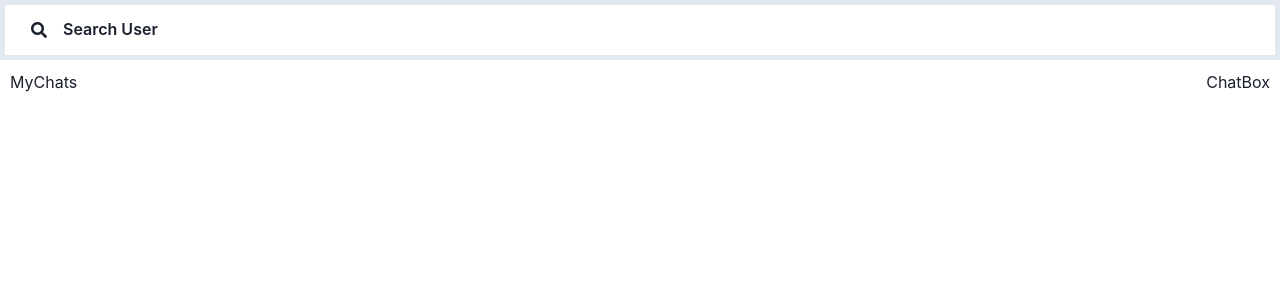
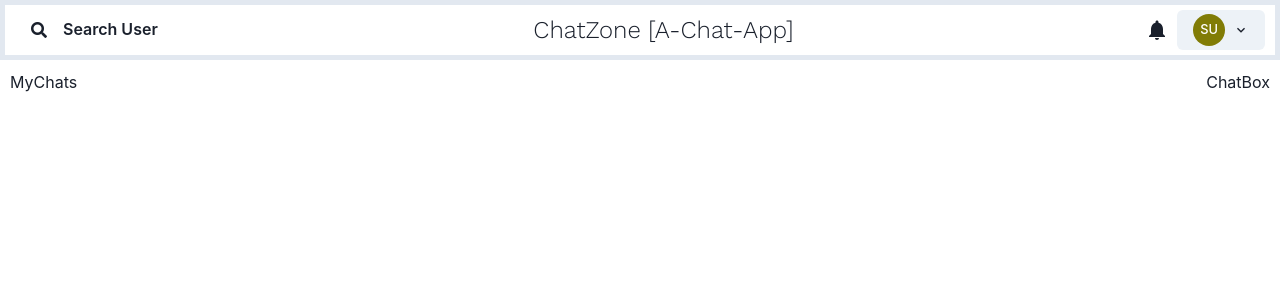
Before and after one commit to stalin670/ChatZone, a React (Create React App) app in the folder frontend/: page /chats in a window 1280 px wide. Shown: the top 300 px of the page. Built offline with nearby package versions, Linux system fonts and the light colour scheme; sample sign-in values are in the browser's storage.

Commit message:
building chatapp header

```diff
--- /dev/null
+++ b/frontend/src/components/miscellaneous/ProfileModal.js
@@ -0,0 +1,70 @@
+import { ViewIcon } from "@chakra-ui/icons";
+import {
+  Button,
+  IconButton,
+  Image,
+  Modal,
+  ModalBody,
+  ModalCloseButton,
+  ModalContent,
+  ModalFooter,
+  ModalHeader,
+  ModalOverlay,
+  Text,
+  useDisclosure,
+} from "@chakra-ui/react";
+import React from "react";
+
+const ProfileModal = ({ user, children }) => {
+  const { isOpen, onOpen, onClose } = useDisclosure();
+  return (
+    <>
+      {children ? (
+        <span onClick={onOpen}>{children}</span>
+      ) : (
+        <IconButton display={{ base: "flex" }} icon={<ViewIcon />} />
+      )}
+      <Modal size="lg" isOpen={isOpen} onClose={onClose} isCentered>
+        <ModalOverlay />
+        <ModalContent height="410px">
+          <ModalHeader
+            fontSize="40px"
+            fontFamily="Work sans"
+            display="flex"
+            justifyContent="center"
+          >
+            {user.name}
+          </ModalHeader>
+          <ModalCloseButton />
+          <ModalBody
+            display="flex"
+            flexDirection="column"
+            alignItems="center"
+            justifyContent="space-between"
+          >
+            <Image
+              borderRadius="full"
+              boxSize="150px"
+              src={user.pic}
+              alt={user.name}
+            />
+            <Text
+              fontSize={{ base: "28px", md: "30px" }}
+              fontFamily="Work sans"
+            >
+              Email: {user.email}
+            </Text>
+          </ModalBody>
+
+          <ModalFooter>
+            <Button colorScheme="blue" mr={3} onClick={onClose}>
+              Close
+            </Button>
+          </ModalFooter>
+        </ModalContent>
+      </Modal>
+    </>
+  );
+};
+
+export default ProfileModal;
--- a/frontend/src/components/miscellaneous/SideDrawer.js
+++ b/frontend/src/components/miscellaneous/SideDrawer.js
@@ -1,11 +1,27 @@
-import { Box, Button, Text, Tooltip } from "@chakra-ui/react";
+import {
+  Avatar,
+  Box,
+  Button,
+  Menu,
+  MenuButton,
+  MenuDivider,
+  MenuItem,
+  MenuList,
+  Text,
+  Tooltip,
+} from "@chakra-ui/react";
 import React, { useState } from "react";
+import { BellIcon, ChevronDownIcon } from "@chakra-ui/icons";
+import { ChatState } from "../../Context/ChatProvider";
+import ProfileModal from "./ProfileModal";
 
 const SideDrawer = () => {
   const [search, setSearch] = useState("");
   const [searchResult, setSearchResult] = useState([]);
   const [loading, setLoading] = useState(false);
   const [loadingChat, setLoadingChat] = useState(false);
+
+  const { user } = ChatState();
 
   return (
     <>
@@ -26,6 +42,33 @@ const SideDrawer = () => {
             </Text>
           </Button>
         </Tooltip>
+        <Text fontSize="2xl" fontFamily="Work sans">
+          ChatZone [A-Chat-App]
+        </Text>
+        <div>
+          <Menu>
+            <MenuButton p={1}>
+              <BellIcon fontSize="2xl" m="1" />
+            </MenuButton>
+          </Menu>
+          <Menu>
+            <MenuButton as={Button} rightIcon={<ChevronDownIcon />}>
+              <Avatar
+                size="sm"
+                cursor="pointer"
+                name={user.name}
+                src={user.pic}
+              />
+            </MenuButton>
+            <MenuList>
+              <ProfileModal user={user}>
+                <MenuItem>My Profile</MenuItem>
+              </ProfileModal>
+              <MenuDivider />
+              <MenuItem>Logout</MenuItem>
+            </MenuList>
+          </Menu>
+        </div>
       </Box>
     </>
   );
```
